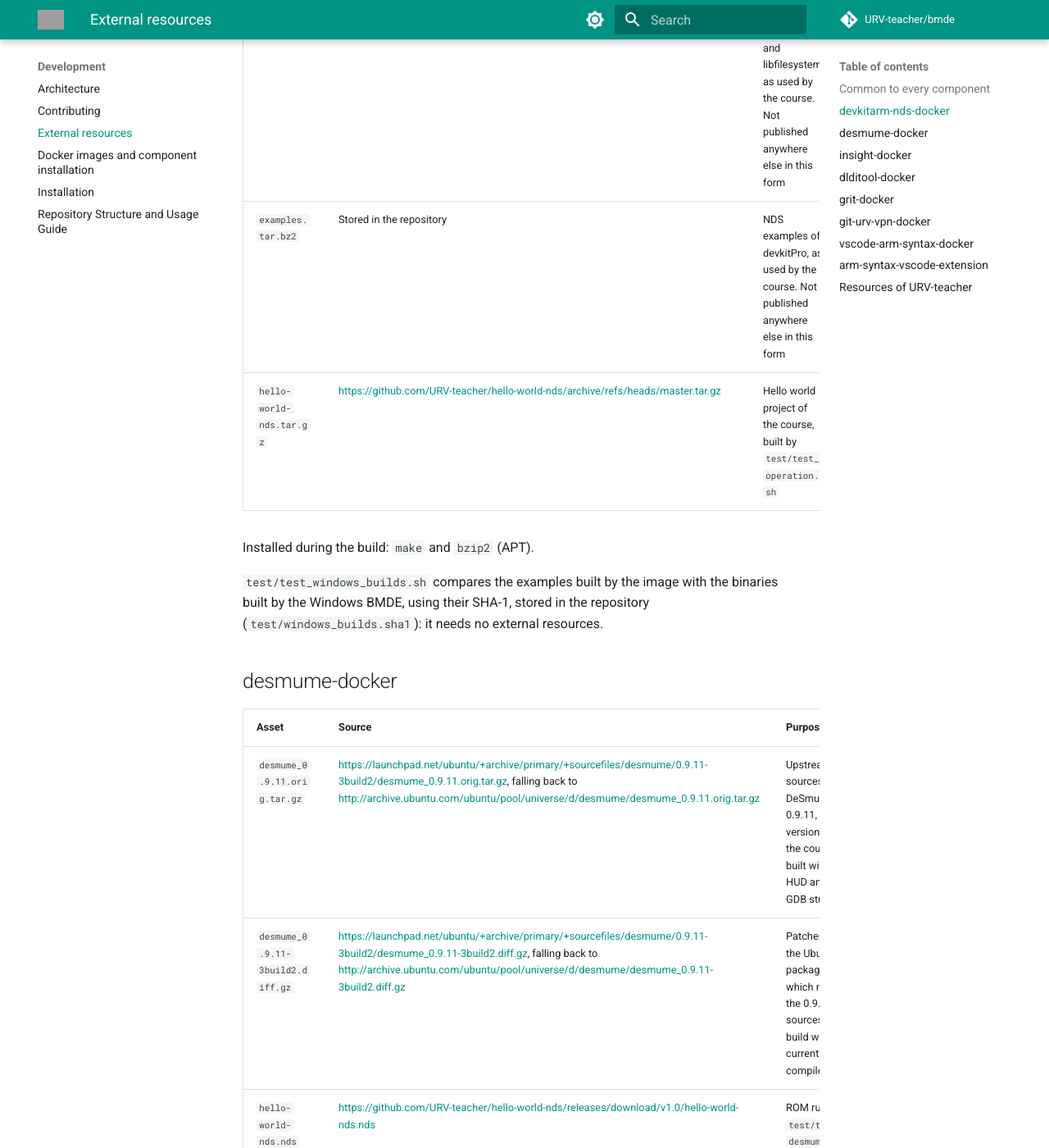
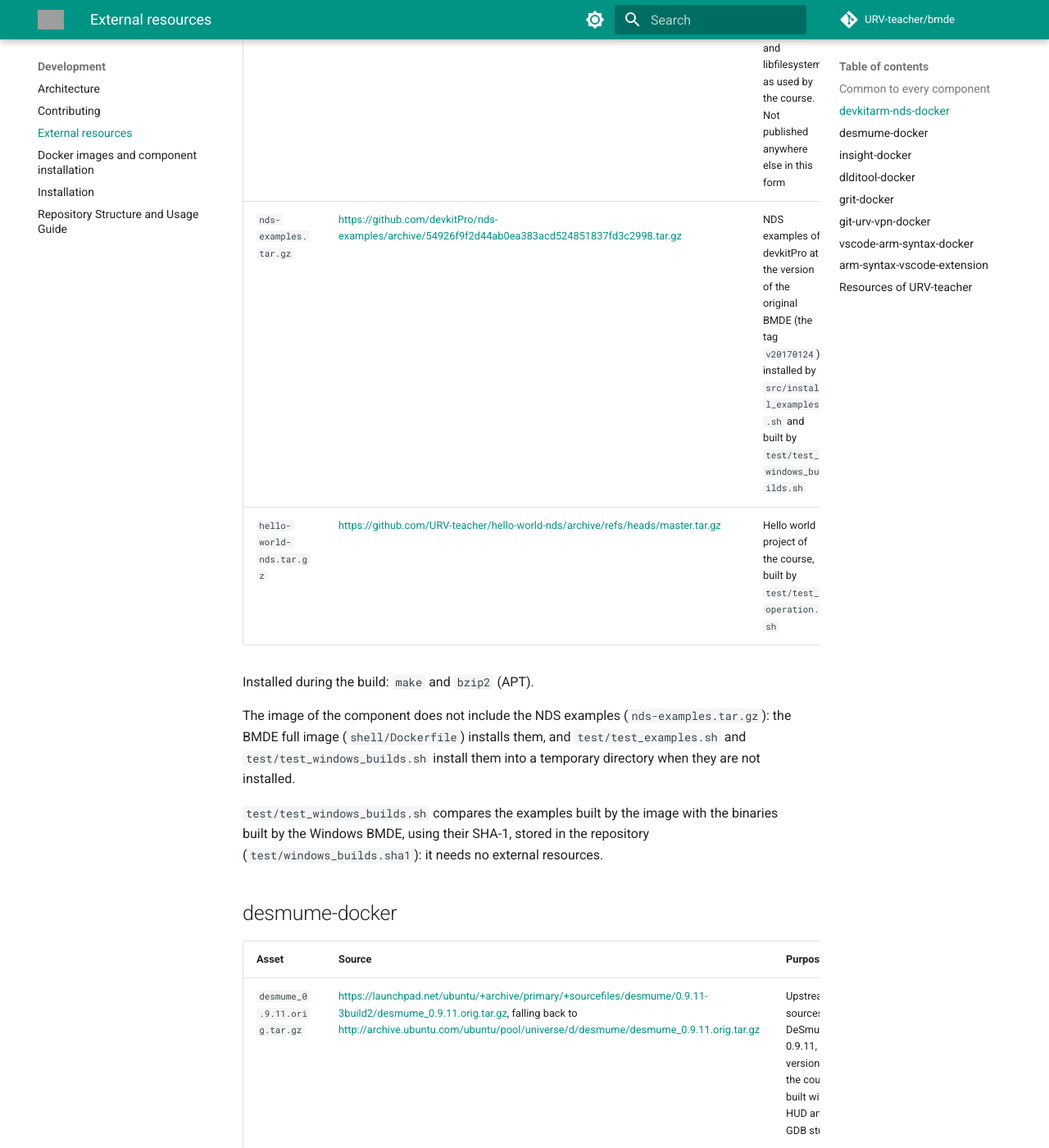
Before and after one commit to URV-teacher/bmde, an MkDocs documentation site: the page built from docs/development/external-resources.md, in a window 1280 px wide and 1400 px high, scrolled down 1891 px. Shown: the whole window at 82% size. Built offline with MkDocs 1.6.1 and Material for MkDocs 9.7.7, drawn with Linux system fonts in a browser that asks for light colours; comment, search, counter and statistics services are not loaded; some of the changed text lies outside the part shown; grey boxes are pictures that could not be loaded.

Commit message:
build: install the NDS examples only in the full image
The image of devkitarm-nds-docker no longer includes the NDS examples
of devkitPro, which are now downloaded from devkitPro/nds-examples as
an asset: the full image installs them with install_examples.sh.

```diff
--- a/docs/development/external-resources.md
+++ b/docs/development/external-resources.md
@@ -40,10 +40,14 @@ Installed during the build, not by the download scripts.
 |-------|--------|---------|-------|
 | `devkitARM_r46-x86_64-linux.tar.bz2` | <https://wii.leseratte10.de/devkitPro/devkitARM/r46%20%282017%29/devkitARM_r46-x86_64-linux.tar.bz2> | devkitARM r46, the toolchain of the course. devkitPro no longer distributes old versions, so it comes from a community mirror | SHA-256 |
 | `libnds.tar.bz2` | Stored in the repository | libnds 1.6.2 of devkitPro, with dswifi, maxmod, libfat 1.1.0 and libfilesystem, as used by the course. Not published anywhere else in this form | SHA-256 |
-| `examples.tar.bz2` | Stored in the repository | NDS examples of devkitPro, as used by the course. Not published anywhere else in this form | SHA-256 |
+| `nds-examples.tar.gz` | <https://github.com/devkitPro/nds-examples/archive/54926f9f2d44ab0ea383acd524851837fd3c2998.tar.gz> | NDS examples of devkitPro at the version of the original BMDE (the tag `v20170124`), installed by `src/install_examples.sh` and built by `test/test_windows_builds.sh` | SHA-256 |
 | `hello-world-nds.tar.gz` | <https://github.com/URV-teacher/hello-world-nds/archive/refs/heads/master.tar.gz> | Hello world project of the course, built by `test/test_operation.sh` | Not checked |
 
 Installed during the build: `make` and `bzip2` (APT).
+
+The image of the component does not include the NDS examples (`nds-examples.tar.gz`): the BMDE full image
+(`shell/Dockerfile`) installs them, and `test/test_examples.sh` and `test/test_windows_builds.sh` install them into a
+temporary directory when they are not installed.
 
 `test/test_windows_builds.sh` compares the examples built by the image with the binaries built by the Windows BMDE,
 using their SHA-1, stored in the repository (`test/windows_builds.sha1`): it needs no external resources.
@@ -97,7 +101,7 @@ tarball stored in git (history of insight-docker, `src/insight-7.3.50.20110803-c
 |-------|--------|---------|-------|
 | `dlditool-linux-x86_64.zip` | <https://www.chishm.com/DLDI/downloads/dlditool-linux-x86_64.zip> | dlditool, which patches the NDS ROMs with DLDI drivers so they can use the FAT library | SHA-256 |
 | `mpcf.dldi` | <https://www.chishm.com/DLDI/downloads/mpcf.dldi> | DLDI driver of the M3 / G6 / SuperCard CompactFlash, the one used by the course | SHA-256 |
-| `libfatdir.nds` | Built from the `libfatdir` example of devkitPro (installed by devkitarm-nds-docker), with the local devkitARM or with the image `aleixmt/bmde-linux` ([Docker Hub](https://hub.docker.com/r/aleixmt/bmde-linux)) | ROM patched by `test/test_dlditool.sh`: it uses libfat, so it has a DLDI section. The build is reproducible | SHA-256 |
+| `libfatdir.nds` | Built from the `libfatdir` example of devkitPro, at the commit installed by devkitarm-nds-docker (<https://github.com/devkitPro/nds-examples/archive/54926f9f2d44ab0ea383acd524851837fd3c2998.tar.gz>), with the local devkitARM or with the image `aleixmt/bmde-linux` ([Docker Hub](https://hub.docker.com/r/aleixmt/bmde-linux)) | ROM patched by `test/test_dlditool.sh`: it uses libfat, so it has a DLDI section. The build is reproducible | SHA-256 |
 
 Installed during the build: `unzip` (APT).
 
```
Also changed, not shown: docs/getting-started/host_components_installation.md (+4 -2 lines), 1 other file.
